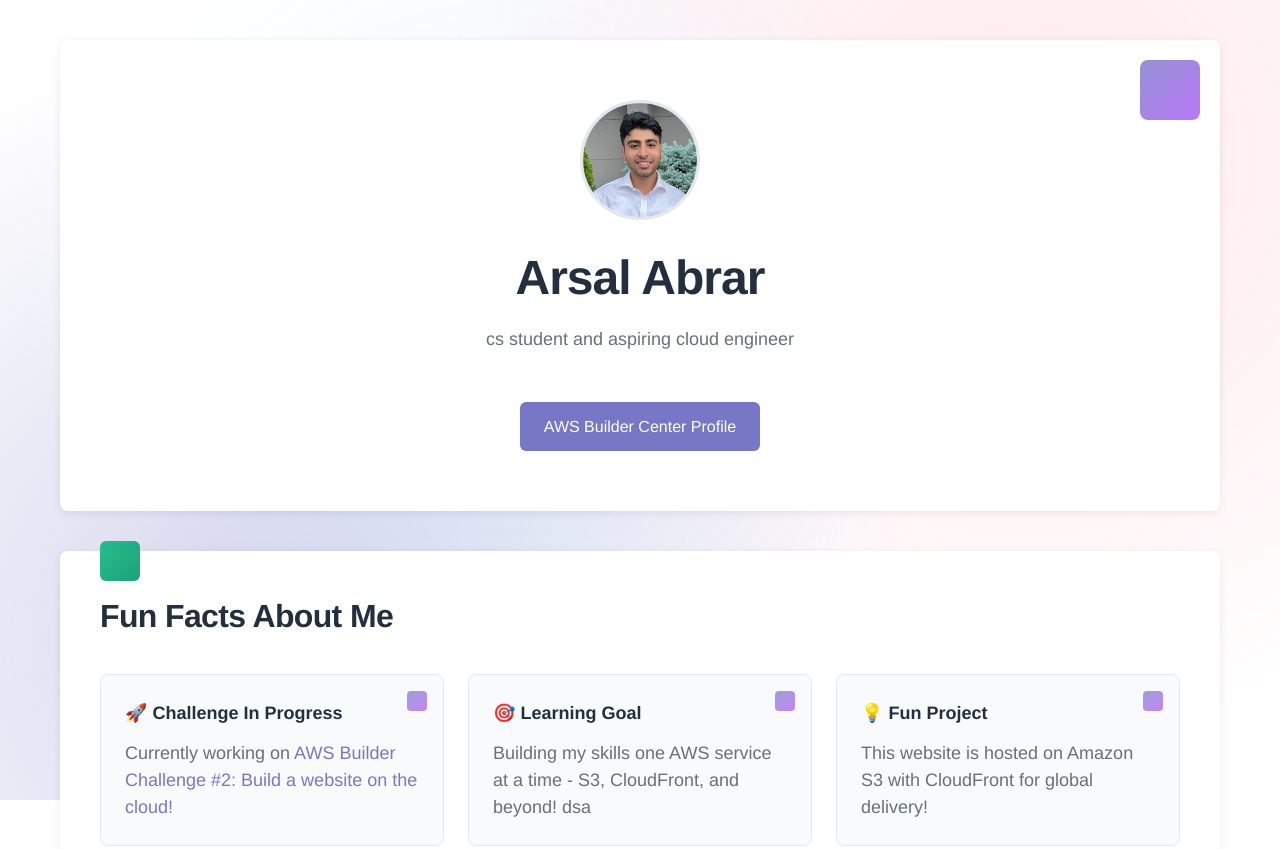
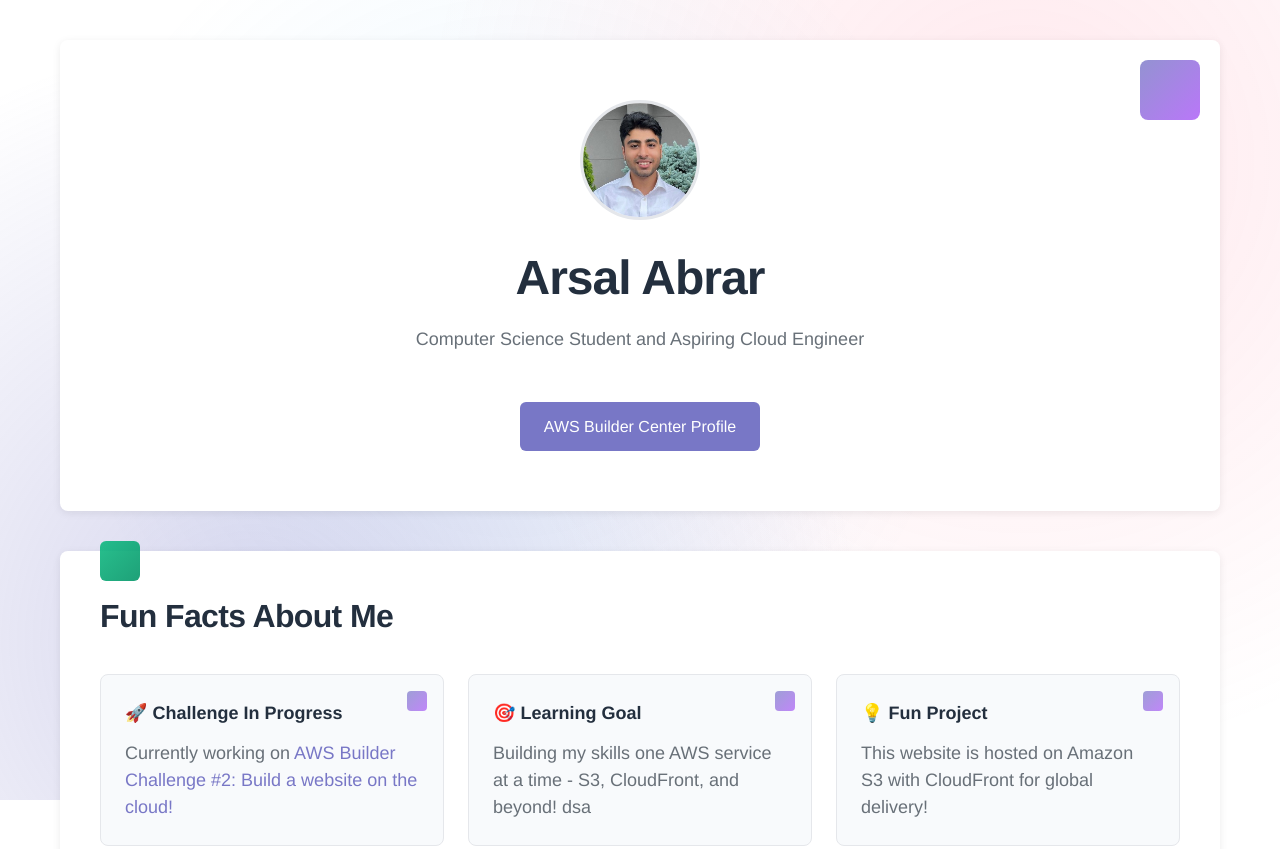
Before and after one commit to arsal28/rift-rewind-project, a plain HTML site: page index.html in a window 1280 px wide. Shown: the top 849 px of the page. Drawn offline with Linux system fonts and the light colour scheme.

Commit message:
Update tagline text for consistency in casing

```diff
--- a/index.html
+++ b/index.html
@@ -11,7 +11,7 @@
       <section class="hero">
         <img src="arsalPFP.jpg" alt="Arsal Abrar" class="profile-photo" />
         <h1>Arsal Abrar</h1>
-        <p class="tagline">cs student and aspiring cloud engineer</p>
+        <p class="tagline">Computer Science Student and Aspiring Cloud Engineer</p>
         <a
           href="https://builder.aws.com/community/@arsal"
           target="_blank"
```
